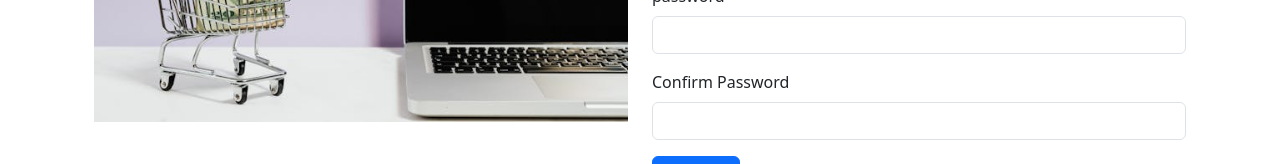
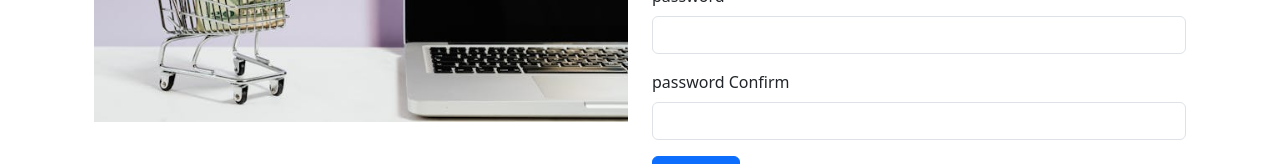
Before and after one commit to AnasAttar10/eCommerce_Frontend, a React (Vite) app: page /auth/register in a window 1280 px wide. Shown: the part 410-574 px from the top of the page. Built offline with nearby package versions, Linux system fonts and the light colour scheme; no server answers.

Commit message:
fix register bug

```diff
--- a/src/components/forms/RegisterForm.tsx
+++ b/src/components/forms/RegisterForm.tsx
@@ -1,4 +1,4 @@
-import { Button, Form } from 'react-bootstrap';
+import { Button, Form, Spinner } from 'react-bootstrap';
 import { Input } from '@components/forms';
 import useCheckingEmail from '@hooks/useCheckingEmail';
 import { useSignUpMutation } from '@store/auth/authApi';
@@ -6,12 +6,13 @@ import { zodResolver } from '@hookform/resolvers/zod';
 import { signUpSchema, TSignUp } from '@validations/signUpSchema';
 import { SubmitHandler, useForm } from 'react-hook-form';
 import { useNavigate } from 'react-router-dom';
+import ErrorMessage from '@components/feedback/ErrorMessage/ErrorMessage';
 
 const RegisterForm = () => {
   const navigate = useNavigate();
   const { enteredEmail, emailStatus, handleCheckingEmail, reset } =
     useCheckingEmail();
-  const [signUp] = useSignUpMutation();
+  const [signUp, { isLoading, error }] = useSignUpMutation();
   const {
     register,
     handleSubmit,
@@ -22,7 +23,7 @@ const RegisterForm = () => {
   const onSubmit: SubmitHandler<TSignUp> = async (data) => {
     signUp(data)
       .unwrap()
-      .then(() => navigate('/login?message=account_created'));
+      .then(() => navigate('/auth/login?message=account_created'));
   };
   const handleEmailOnBlue = async (e: React.FocusEvent<HTMLInputElement>) => {
     await trigger('email');
@@ -77,15 +78,25 @@ const RegisterForm = () => {
         error={errors.password?.message as string}
       />
       <Input
-        name="confirmPassword"
-        label="Confirm Password"
+        name="passwordConfirm"
+        label="password Confirm"
         type="password"
         register={register}
-        error={errors.confirmPassword?.message as string}
+        error={errors.passwordConfirm?.message as string}
       />
+      {/* <Button variant="primary" type="submit">
+        Register
+      </Button> */}
       <Button variant="primary" type="submit">
-        Register
+        {isLoading ? (
+          <>
+            <Spinner animation="border" size="sm"></Spinner> Loading ...
+          </>
+        ) : (
+          'Register'
+        )}
       </Button>
+      {error && <ErrorMessage error={error} />}
     </Form>
   );
 };
--- a/src/store/auth/authApi.ts
+++ b/src/store/auth/authApi.ts
@@ -9,7 +9,7 @@ export const authApi = createApi({
   endpoints: (builder) => ({
     signUp: builder.mutation<void, TSignUpRequest>({
       query: (body) => ({
-        url: '/auth/register',
+        url: '/auth/signup',
         method: 'post',
         body,
       }),
--- a/src/types/user.ts
+++ b/src/types/user.ts
@@ -40,7 +40,7 @@ export type TChangeMyPasswordRequest = {
 
 export type TSignUpRequest = {
   name: string;
-  confirmPassword: string;
+  passwordConfirm: string;
   email: string;
   password: string;
 };
--- a/src/validations/signUpSchema.ts
+++ b/src/validations/signUpSchema.ts
@@ -12,13 +12,13 @@ const signUpSchema = z
       .regex(/.*[!@#$%^&*()_+{}|[\]\\:";'<>?,./].*/, {
         message: 'Password should contain at least 1 special character',
       }),
-    confirmPassword: z
+    passwordConfirm: z
       .string()
-      .min(1, { message: 'Confirm Password is required' }),
+      .min(8, { message: 'Confirm Password is required' }),
   })
-  .refine((input) => input.password === input.confirmPassword, {
+  .refine((input) => input.password === input.passwordConfirm, {
     message: 'Password and Confirm Password does not match',
-    path: ['confirmPassword'],
+    path: ['passwordConfirm'],
   });
 type TSignUp = z.infer<typeof signUpSchema>;
 
```
